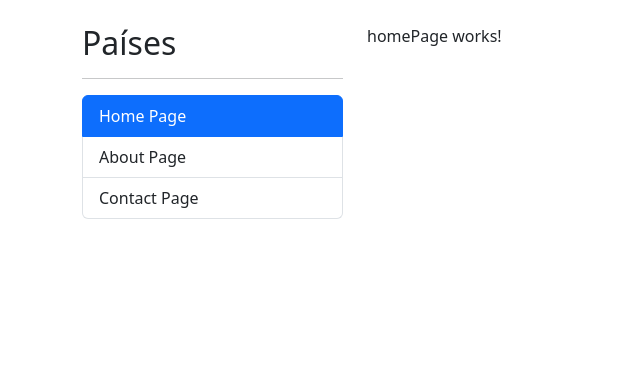
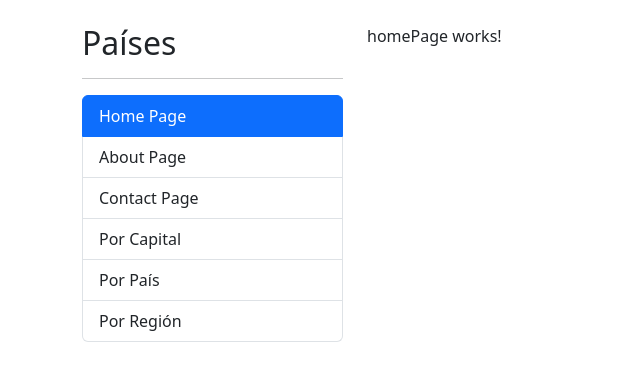
Before and after one commit to Andy-Castle/04-countryApp, an Angular app: page /home in a window 1280 px wide. Shown: the top 380 px of the page, without its empty margins (0-640 px from the left). Built offline with nearby package versions, Linux system fonts and the light colour scheme.

Commit message:
LazyLoad: Se vio la carga perezosa de las rutas de diferentes modulos, en el routing principal

```diff
--- a/src/app/app-routing.module.ts
+++ b/src/app/app-routing.module.ts
@@ -3,6 +3,7 @@
 import { HomePageComponent } from './shared/pages/homePage/home-page.component';
 import { AboutPageComponent } from './shared/pages/about-page/about-page.component';
 import { ContactPageComponent } from './shared/pages/contact-page/contact-page.component';
+import { CountriesRoutingModule } from './countries/countries-routing.module';
 
 const routes: Routes = [
   {
@@ -18,6 +19,11 @@
     component: ContactPageComponent,
   },
   {
+    path: 'countries',
+    loadChildren: () =>
+      import('./countries/countries.module').then((m) => m.CountriesModule),
+  },
+  {
     path: '**',
     redirectTo: 'home',
   },
--- a/src/app/shared/components/sidebar/sidebar.component.html
+++ b/src/app/shared/components/sidebar/sidebar.component.html
@@ -17,4 +17,28 @@
   <li routerLink="contact" routerLinkActive="active" class="list-group-item">
     Contact Page
   </li>
+
+  <li
+    routerLink="countries/by-capital"
+    routerLinkActive="active"
+    class="list-group-item"
+  >
+    Por Capital
+  </li>
+
+  <li
+    routerLink="countries/by-country"
+    routerLinkActive="active"
+    class="list-group-item"
+  >
+    Por País
+  </li>
+
+  <li
+    routerLink="countries/by-region"
+    routerLinkActive="active"
+    class="list-group-item"
+  >
+    Por Región
+  </li>
 </ul>
```
